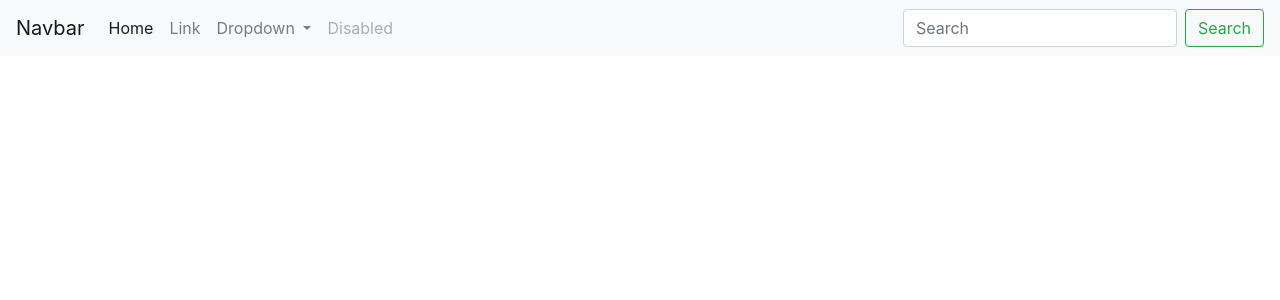
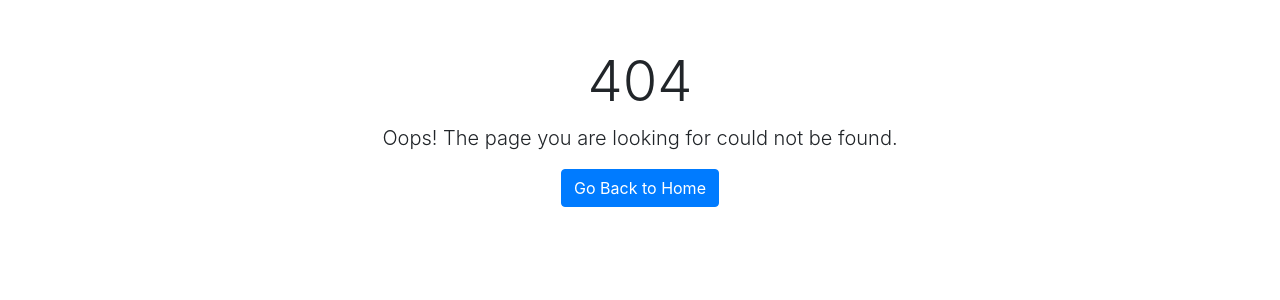
Before and after one commit to thanhtoanththk/DA2-24-25, a Flask app: template templates/404.html in a window 1280 px wide. Shown: the top 300 px of the page. Run offline with Flask 3, Linux system fonts and the light colour scheme; the template is opened without the code that fills it, so the values that code supplies are empty; some libraries are stand-ins or nearby versions.

Commit message:
update: handle sentences & page 404

```diff
--- a/app.py
+++ b/app.py
@@ -1,18 +1,115 @@
-from flask import Flask, request, jsonify
-from model_utils import T5TextCorrector
-from transformers import MT5Tokenizer, MT5ForConditionalGeneration
+from flask import Flask, request, jsonify, render_template
+from model_utils import T5TextCorrector, XRBTextPredictor
+from flask_sqlalchemy import SQLAlchemy
+from flask_migrate import Migrate
+from flask_bootstrap import Bootstrap
+import re
 
 # Initialize Flask app
 app = Flask(__name__)
+
+# Cấu hình URI kết nối tới cơ sở dữ liệu (thay bằng thông tin của bạn)
+app.config['SQLALCHEMY_DATABASE_URI'] = 'mysql+mysqlconnector://nlp:secret@mysql/nlp'
+Bootstrap(app)
+# Khởi tạo các extension
+db = SQLAlchemy(app)
+migrate = Migrate(app, db)
+# Định nghĩa mô hình CorrectedText
+class CorrectedText(db.Model):
+    __tablename__ = 'corrected_texts'
+
+    id = db.Column(db.Integer, primary_key=True)
+    original_text = db.Column(db.Text, nullable=False)
+    corrected_text = db.Column(db.Text, nullable=False)
+
+    def __init__(self, original_text, corrected_text):
+        self.original_text = original_text
+        self.corrected_text = corrected_text
+
+    def __repr__(self):
+        return f"<CorrectedText {self.id}>"
+
 corrector = T5TextCorrector()
-
+predictor = XRBTextPredictor()
 @app.route('/correct', methods=['POST'])
 def correct_text():
     # Get input text from the request
     input_data = request.form.get('incorrect_text')
-    correct_texts = corrector.correct_text(input_data)
+
+    if not input_data:
+        return jsonify({
+            'status': 'error',
+            'message': 'Bad request, missing data.'
+        }), 400
+
+    sentences, punctuation = split_sentences_and_punctuation(input_data)
+    index = 0
+    corrected_sentences = []
+    # # Dự đoán và sửa từng câu
+    for sentence in sentences:
+        pred = predictor.predict_language(sentence + '.')
+        if pred == 1:
+            corrected_sentence = corrector.correct_text(sentence + '.')
+            # Lưu kết quả vào cơ sở dữ liệu
+            new_corrected_text = CorrectedText(original_text=sentence, corrected_text=corrected_sentence.rstrip('.'))
+            db.session.add(new_corrected_text)
+
+            corrected_sentences.append(corrected_sentence.rstrip('.') + punctuation[index])
+        elif pred == 2:
+            corrected_sentences.append(sentence + punctuation[index])
+        else:
+            return jsonify({
+                'status': 'error',
+                'message': 'Hệ thống chỉ xử lý tiếng việt.'
+            }), 400
+        index += 1
+
+    # Commit các thay đổi vào DB
+    db.session.commit()
+
+    correct_texts = ' '.join(corrected_sentences)
+
     # Return the corrected text as a JSON response
-    return jsonify({"corrected_text": correct_texts})
+    return jsonify({
+        'status': 'success',
+        'message': '',
+        'data': {
+            'corrected_text': f'{correct_texts}',
+        }
+    }), 200
 
-if __name__ == '__main__':
-    app.run(debug=True, host='0.0.0.0', port=5001)
+@app.route('/', methods=['GET'])
+def index():
+    return render_template('index.html')
+
+
+# app name
+@app.errorhandler(404)
+
+# inbuilt function which takes error as parameter
+def not_found(e):
+    # defining function
+    return render_template("404.html")
+
+def split_sentences_and_punctuation(text):
+    # Biểu thức chính quy để tách câu và dấu câu (., ?, !)
+    # Chúng ta thêm điều kiện để lấy câu cuối mà không có dấu câu kết thúc
+    sentence_pattern = r'([^.!?]+)([.!?])|([^.!?]+)$'
+
+    # Tìm tất cả các câu và dấu câu tương ứng
+    matches = re.findall(sentence_pattern, text)
+
+    # Tách câu và dấu câu thành hai mảng riêng biệt
+    sentences = []
+    punctuation = []
+
+    for match in matches:
+        # Kiểm tra phần tử không phải là chuỗi trống
+        if match[0]:
+            sentences.append(match[0].strip())  # Mảng các câu
+            punctuation.append(match[1])  # Mảng các dấu câu
+        elif match[2]:
+            sentences.append(match[2].strip())  # Câu cuối không có dấu câu
+            punctuation.append('')  # Không có dấu câu cho câu cuối
+
+    return sentences, punctuation
--- a/templates/404.html
+++ b/templates/404.html
@@ -1,80 +1,20 @@
 <!DOCTYPE html>
-<html>
+<html lang="en">
 <head>
-
-<!-- LINKING ALL SCRIPTS/CSS REQUIRED FOR NAVBAR -->
-
-    <link rel="stylesheet" href="https://maxcdn.bootstrapcdn.com/bootstrap/4.0.0/
-css/bootstrap.min.css"
- integrity="sha384-Gn5384xqQ1aoWXA+058RXPxPg6fy4IWvTNh0E26
-3XmFcJlSAwiGgFAW/dAiS6JXm" crossorigin="anonymous">
-
-    <title>Flask</title>
+    <meta charset="UTF-8">
+    <meta name="viewport" content="width=device-width, initial-scale=1.0">
+    <title>Page Not Found</title>
+    <link href="https://cdn.jsdelivr.net/npm/bootstrap@4.5.2/dist/css/bootstrap.min.css" rel="stylesheet">
 </head>
 <body>
-<script src="https://code.jquery.com/jquery-3.2.1.slim.min.js" integrity=
-"sha384-KJ3o2DKtIkvYIK3UENzmM7KCkRr/rE9/Qpg6aAZGJwFDMVNA/GpGFF93hXpG5KkN"
-crossorigin="anonymous"></script>
-
-<script src="https://cdnjs.cloudflare.com/ajax/libs/popper.js/1.12.9/umd
-/popper.min.js" integrity="sha384-ApNbgh9B+Y1QKtv3Rn7W3mgPxhU9K
-/ScQsAP7hUibX39j7fakFPskvXusvfa0b4Q" crossorigin="anonymous"></script>
-
-<script src="https://maxcdn.bootstrapcdn.com/bootstrap/4.0.0/js/bootstrap.min.js"
- integrity="sha384-JZR6Spejh4U02d8jOt6vLEHfe/JQGiRRSQQxSfFWpi1MquVdAyjUar5+76PVCmYl"
- crossorigin="anonymous"></script>
-
-<header>
-    <!-- Starting header -->
-
-    <nav class="navbar navbar-expand-lg navbar-light bg-light">
-  <a class="navbar-brand" href="#">Navbar</a>
-  <!-- bootstrap classes for navbar -->
-  <button class="navbar-toggler" type="button" data-toggle="collapse" data-target=
-"#navbarSupportedContent" aria-controls="navbarSupportedContent"
- aria-expanded="false"  aria-label="Toggle navigation">
-    <span class="navbar-toggler-icon"></span>
-  </button>
-
-  <div class="collapse navbar-collapse" id="navbarSupportedContent">
-    <ul class="navbar-nav mr-auto">
-      <li class="nav-item active">
-        <a class="nav-link" href="#">Home <span class="sr-only">(current)</span></a>
-      </li>
-      <li class="nav-item">
-        <a class="nav-link" href="#">Link</a>
-      </li>
-      <li class="nav-item dropdown">
-        <a class="nav-link dropdown-toggle" href="#" id="navbarDropdown"
- role="button data-toggle="dropdown" aria-haspopup="true" aria-expanded="false">
-          Dropdown
-        </a>
-        <div class="dropdown-menu" aria-labelledby="navbarDropdown">
-          <a class="dropdown-item" href="#">Action</a>
-          <a class="dropdown-item" href="#">Another action</a>
-          <div class="dropdown-divider"></div>
-          <a class="dropdown-item" href="#">Something else here</a>
+    <div class="container text-center">
+        <div class="row justify-content-center mt-5">
+            <div class="col-md-6">
+                <h1 class="display-4">404</h1>
+                <p class="lead">Oops! The page you are looking for could not be found.</p>
+                <a href="/" class="btn btn-primary">Go Back to Home</a>
+            </div>
         </div>
-      </li>
-      <li class="nav-item">
-        <a class="nav-link disabled" href="#">Disabled</a>
-      </li>
-    </ul>
-    <form class="form-inline my-2 my-lg-0">
-      <input class="form-control mr-sm-2" type="search"
-       placeholder="Search" aria-label="Search">
-      <button class="btn btn-outline-success my-2 my-sm-0"
-      type="submit">Search</button>
-    </form>
-  </div>
-</nav>
-</head>
-
- <body >
-
-  {%block body%}
-
-  {%endblock%}
-
+    </div>
 </body>
 </html>
```
Also changed, not shown: model_utils.py (+18 -1 lines), templates/index.html (+17 -9 lines).
